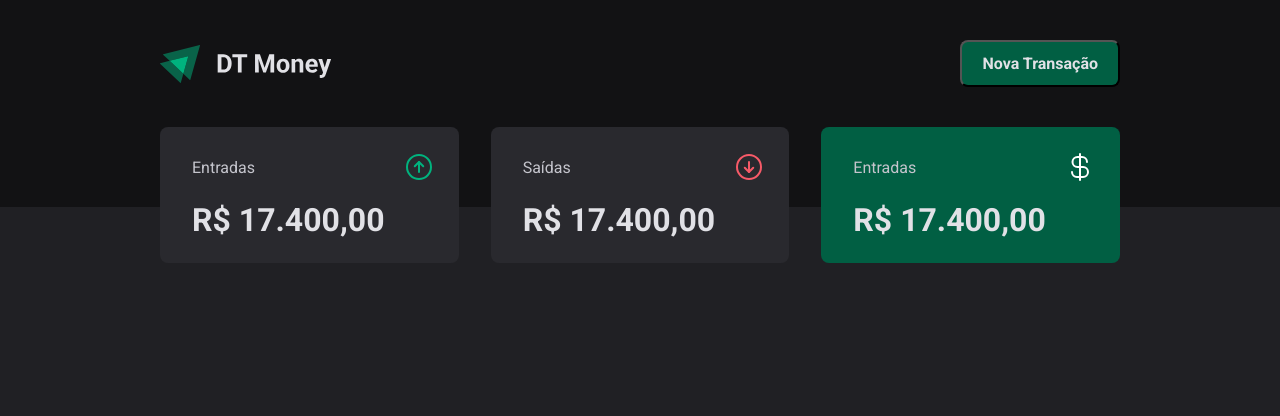
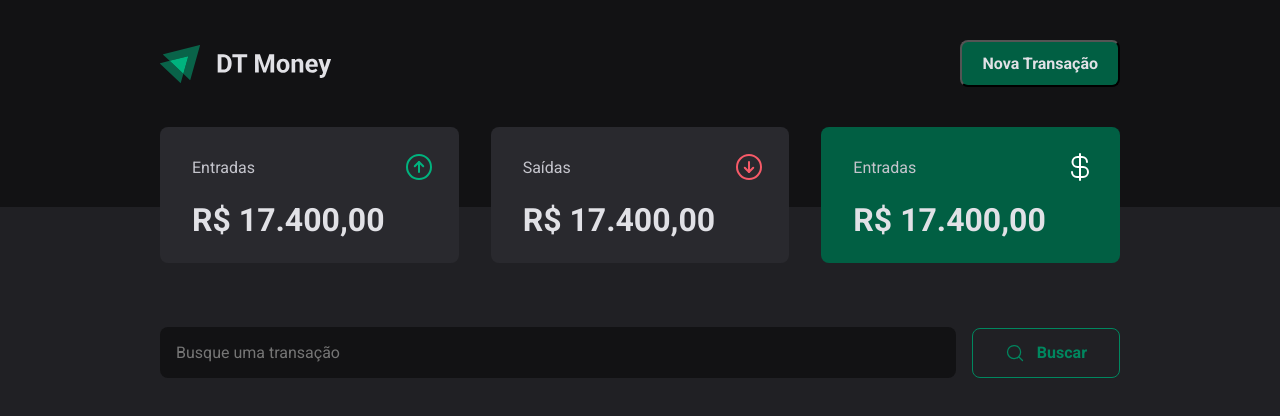
Before and after one commit to lucadboer/DT-Money, a React (Vite) app: page / in a window 1280 px wide. Shown: the top 416 px of the page. Built offline with nearby package versions, Linux system fonts and the light colour scheme.

Commit message:
up new files

```diff
--- /dev/null
+++ b/src/components/Search/index.tsx
@@ -0,0 +1,16 @@
+import { MagnifyingGlass } from 'phosphor-react'
+import { SearchContainer } from './styles'
+
+export function Search() {
+  return (
+    <div>
+      <SearchContainer>
+        <input placeholder="Busque uma transação" type="text" />
+        <button>
+          <MagnifyingGlass size={20} />
+          <span>Buscar</span>
+        </button>
+      </SearchContainer>
+    </div>
+  )
+}
--- /dev/null
+++ b/src/components/Search/styles.ts
@@ -0,0 +1,48 @@
+import styled from 'styled-components'
+
+export const SearchContainer = styled.div`
+  width: 100%;
+  min-width: 957px;
+
+  display: flex;
+  align-items: center;
+  gap: 1rem;
+
+  padding: 0 10rem;
+  margin-top: 4rem;
+
+  input {
+    width: 70rem;
+    background-color: ${({ theme }) => theme['gray-900']};
+    color: ${({ theme }) => theme['gray-100']};
+    padding: 1rem;
+    outline: none;
+    box-shadow: none;
+    border: none;
+    border-radius: 8px;
+  }
+
+  button {
+    display: flex;
+    align-items: center;
+    gap: 0.75rem;
+    padding: 0.875rem 2rem;
+    background: transparent;
+    border: 1px solid ${({ theme }) => theme['green-500']};
+    border-radius: 8px;
+    color: ${({ theme }) => theme['green-500']};
+    cursor: pointer;
+    transition: all 0.2s;
+
+    span {
+      font-size: 1rem;
+      font-weight: 700;
+    }
+
+    &:hover {
+      box-shadow: 0 0 9px ${({ theme }) => theme['green-500']};
+      /*background-color: ${({ theme }) => theme['green-500']};
+      color: ${({ theme }) => theme['gray-300']};*/
+    }
+  }
+`
--- a/src/pages/Transactions/index.tsx
+++ b/src/pages/Transactions/index.tsx
@@ -1,4 +1,5 @@
 import { Header } from '../../components/Header'
+import { Search } from '../../components/Search'
 import { Summary } from '../../components/Summary'
 
 export function Transactions() {
@@ -6,6 +7,7 @@ export function Transactions() {
     <div>
       <Header />
       <Summary />
+      <Search />
     </div>
   )
 }
--- a/src/styles/global.ts
+++ b/src/styles/global.ts
@@ -5,10 +5,6 @@ export const GlobalStyles = createGlobalStyle`
   margin: 0;
   padding: 0;
   box-sizing: border-box;
-}
-:focus {
-  outline: 0;
-  box-shadow: 0 0 0 2px ${(props) => props.theme['green-500']};
 }
 body {
   background-color: ${(props) => props.theme['gray-800']};
@@ -19,6 +15,11 @@ body, input, textarea, button {
   font-weight: 400;
   font-size: 1rem;
   -webkit-font-smoothing: antialiased;
+
+  :focus {
+  outline: 0;
+  box-shadow: 0 0 0 2px ${(props) => props.theme['green-500']};
+}
 }
 input[type='number']::-webkit-inner-spin-button {
   -webkit-appearance: none;
```
